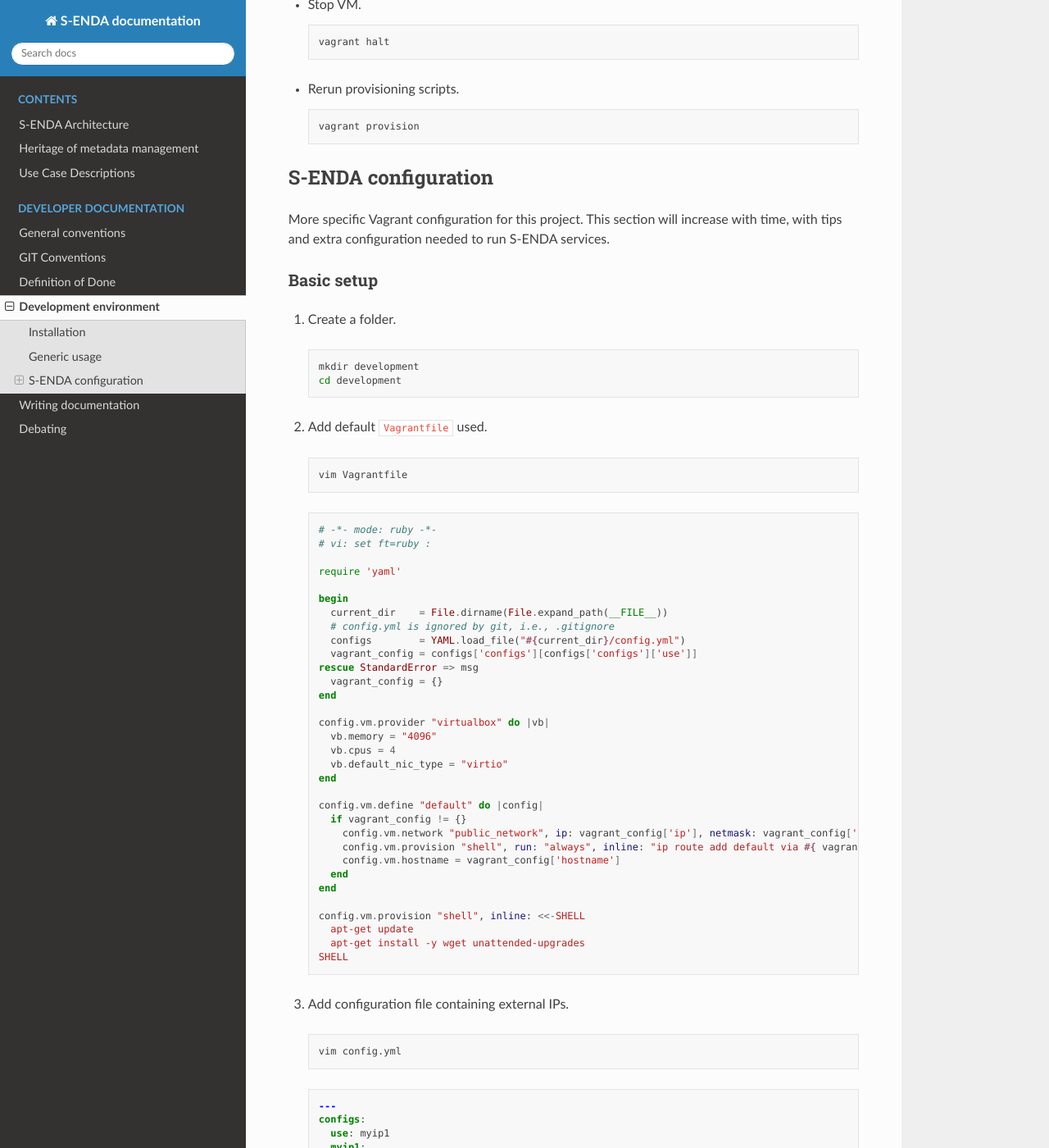
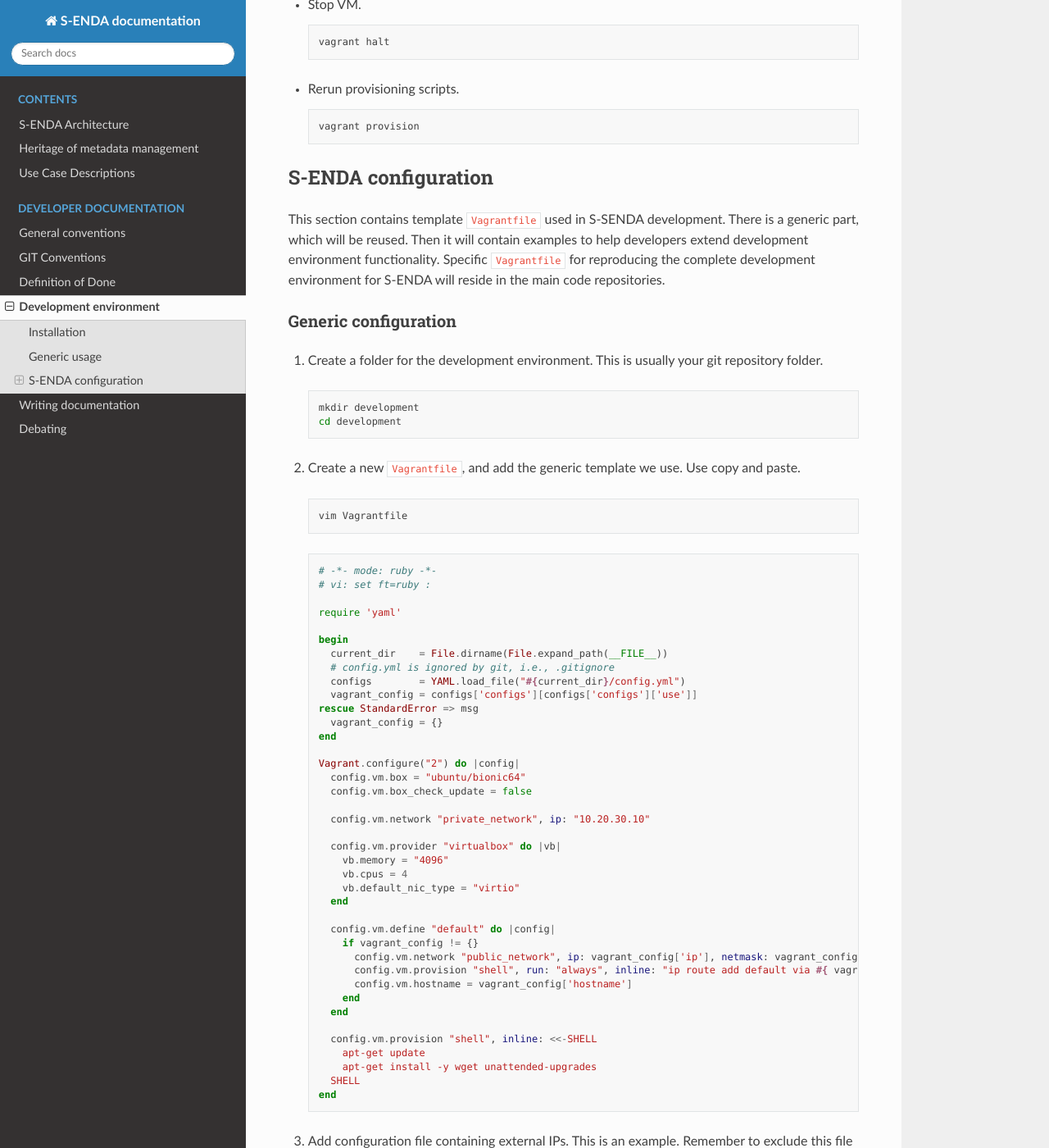
Before and after one commit to metno/S-ENDA-documentation, a Sphinx documentation site: the page built from source/devel_environ.rst, in a window 1280 px wide and 1400 px high, scrolled down 1044 px. Shown: the whole window at 82% size. Built offline with Sphinx 7.4.7 and the Read the Docs theme 2.0.0, drawn with Linux system fonts in a browser that asks for light colours; some of the changed text lies outside the part shown.

Commit message:
updated vagrant template

```diff
--- a/source/devel_environ.rst
+++ b/source/devel_environ.rst
@@ -67,19 +67,19 @@ Below is a sample of the most used Vagrant commands. Other options for the confi
 S-ENDA configuration
 --------------------
 
-More specific Vagrant configuration for this project. This section will increase with time, with tips and extra configuration needed to run S-ENDA services.
+This section contains template ``Vagrantfile`` used in S-SENDA development. There is a generic part, which will be reused. Then it will contain examples to help developers extend development environment functionality. Specific ``Vagrantfile`` for reproducing the complete development environment for S-ENDA will reside in the main code repositories.
 
-Basic setup
-===========
+Generic configuration
+=====================
 
-1. Create a folder.
+1. Create a folder for the development environment. This is usually your git repository folder.
 
   .. code-block:: bash
 
      mkdir development
      cd development
 
-2. Add default ``Vagrantfile`` used.
+2. Create a new ``Vagrantfile``, and add the generic template we use. Use copy and paste.
 
   .. code-block:: bash
 
@@ -101,26 +101,33 @@ Basic setup
       vagrant_config = {}
     end
 
-    config.vm.provider "virtualbox" do |vb|
-      vb.memory = "4096"
-      vb.cpus = 4
-      vb.default_nic_type = "virtio"
+    Vagrant.configure("2") do |config|
+      config.vm.box = "ubuntu/bionic64"
+      config.vm.box_check_update = false
+
+      config.vm.network "private_network", ip: "10.20.30.10"
+
+      config.vm.provider "virtualbox" do |vb|
+        vb.memory = "4096"
+        vb.cpus = 4
+        vb.default_nic_type = "virtio"
+      end
+
+      config.vm.define "default" do |config|
+        if vagrant_config != {}
+          config.vm.network "public_network", ip: vagrant_config['ip'], netmask: vagrant_config['netmask'], bridge: vagrant_config['bridge']
+          config.vm.provision "shell", run: "always", inline: "ip route add default via #{ vagrant_config['gateway'] } metric 10 || exit 0"
+          config.vm.hostname = vagrant_config['hostname']
+        end
+      end
+
+      config.vm.provision "shell", inline: <<-SHELL
+        apt-get update
+        apt-get install -y wget unattended-upgrades
+      SHELL
     end
 
-    config.vm.define "default" do |config|
-      if vagrant_config != {}
-        config.vm.network "public_network", ip: vagrant_config['ip'], netmask: vagrant_config['netmask'], bridge: vagrant_config['bridge']
-        config.vm.provision "shell", run: "always", inline: "ip route add default via #{ vagrant_config['gateway'] } metric 10 || exit 0"
-        config.vm.hostname = vagrant_config['hostname']
-      end
-    end
-
-    config.vm.provision "shell", inline: <<-SHELL
-      apt-get update
-      apt-get install -y wget unattended-upgrades
-    SHELL
-
-3. Add configuration file containing external IPs.
+3. Add configuration file containing external IPs. This is an example. Remember to exclude this file from git in ``.gitignore``.
 
   .. code-block:: bash
 
@@ -150,5 +157,10 @@ Basic setup
 
     vagrant up
 
+Examples extending functionality
+===============================
+
+This section will be extended as the need for more functionality in the development environment arises.
+
 ..
   # vim: set spell spelllang=en:
```
